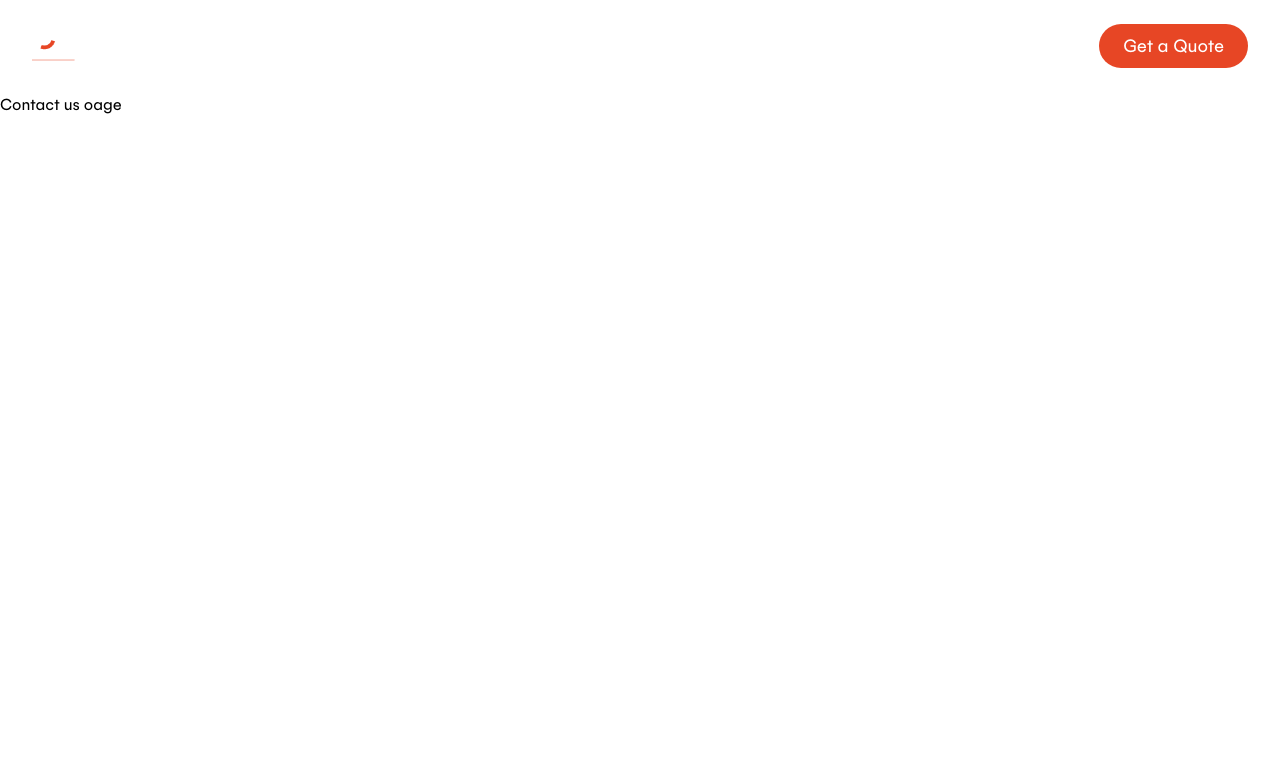
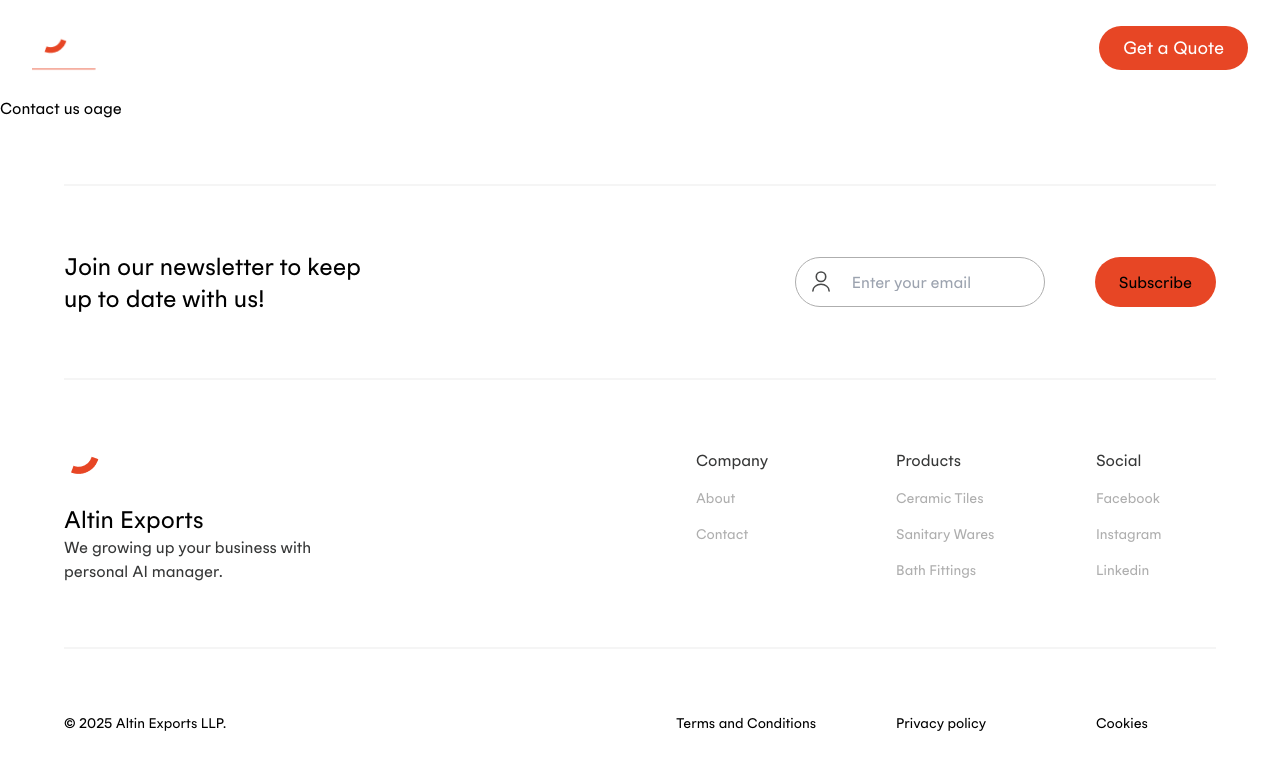
Before and after one commit to vtalix-anshul/altin, a React (Vite) app: page /contact-us in a window 1280 px wide. Shown: the top 770 px of the page. Built offline with nearby package versions, Linux system fonts and the light colour scheme.

Commit message:
Header and footer completed

```diff
--- a/src/App.css
+++ b/src/App.css
@@ -1,5 +1,6 @@
 .home__banner{
-    background-image: url("./assets//images/Slider.png");
+    background-image: url("./assets/images/Slider.png");
     background-position: center;
-    background-size: 100vw 100%;
+    background-size: cover;
+    background-repeat: no-repeat;
 }
--- a/src/App.jsx
+++ b/src/App.jsx
@@ -1,6 +1,7 @@
 import {BrowserRouter as Router, Routes, Route} from "react-router-dom";
 import "./App.css";
 import Header from "./components/Header";
+import Footer from "./components/Footer";
 import Home from "./pages/Home.";
 function App() {
   return (
@@ -8,11 +9,12 @@ function App() {
       <Router>
         <Header />
         <Routes>
-        <Route index element={<Home />}/>
-        <Route path="/about" element={<h2>This sit heabut </h2>}/>
-        <Route path="/products" element={<h2>Products page</h2>} />
-        <Route path="/contact-us" element={<h2>Contact us oage</h2>} />
+          <Route index element={<Home />}/>
+          <Route path="/about" element={<h2>This sit heabut </h2>}/>
+          <Route path="/products" element={<h2>Products page</h2>} />
+          <Route path="/contact-us" element={<h2>Contact us oage</h2>} />
         </Routes>
+        <Footer />
       </Router>
     </>
   );
--- /dev/null
+++ b/src/components/Footer.jsx
@@ -0,0 +1,73 @@
+import user__logo from "../assets/images/user.svg";
+import logo from "../assets/images/logo__2.png"
+import { Link } from "react-router-dom";
+const Footer = ()=>{
+    const FooterLine = ()=>{
+        return (
+            <div className="w-[100%]  border-[1px] border-solid border-lightGray"></div>
+        );
+    }
+    return (<>
+        <footer className="p-4 md:p-8 lg:p-16 flex flex-col gap-16">
+            <FooterLine />
+            <div className="newsletter__div gap-12 md:gap-0 items-center flex flex-col md:flex-row md:justify-between w-full">
+                <h4 className="text-2xl max-w-[320px]">Join our newsletter to keep up to date with us!</h4>
+                <form className="newletter__email__parent flex flex-wrap gap-3 sm:gap-0">
+                    <div className="input__parent relative min-w-[300px] max-w-[360px]">
+                        <input type="email" name="email" id="email" placeholder="Enter your email" className="relative px-6 py-3 rounded-[100px] border border-solid border-darkGray indent-8 focus:outline-none focus:border-orange"/>
+                        <div className="group absolute inset-y-0 left-1 top-1/2 -translate-y-1/2 px-2.5">
+                            <img src={user__logo} alt="" className="size-6" />
+                        </div>
+                    </div>
+                    <button className="email__button btn bg-orange" type="submit">Subscribe</button>
+                </form>
+            </div>
+            <FooterLine />
+            <div className="footer__links__parent flex flex-col md:flex-row md:items-center justify-between gap-6">
+                <div className="logo__text__footer flex flex-col gap-4">
+                    <img src={logo} alt="logo" className="w-fit" />
+                    <div className="description">
+                        <div className="title text-lg md:text-2xl">Altin Exports</div>
+                        <div className="sub__title text-black2 max-w-[300px]">We growing up your business with personal AI manager.</div>
+                    </div>
+                </div>
+                <div className="footer__links__second__parent flex md:flex-row gap-4 md:gap-8 lg:gap-20 flex-wrap">
+                    <div className="first__links min-w-[120px] pt-4 md:pt-0">
+                        <ul className="flex flex-col gap-4">
+                            <li className="list__heading text-black2">Company</li>
+                            <li className="text-darkGray text-sm"><Link to="/about">About</Link></li>
+                            <li className="text-darkGray text-sm"><Link to="/contact-us">Contact</Link></li>
+                        </ul>
+                    </div>
+                    <div className="first__links min-w-[120px] pt-4 md:pt-0">
+                        <ul className="flex flex-col gap-4">
+                            <li className="list__heading text-black2">Products</li>
+                            <li className="text-darkGray text-sm"><Link to="/" >Ceramic Tiles</Link></li>
+                            <li className="text-darkGray text-sm"><Link to="/" >Sanitary Wares</Link></li>
+                            <li className="text-darkGray text-sm"><Link to="/" >Bath Fittings</Link></li>
+                        </ul>
+                    </div>
+                    <div className="first__links min-w-[120px] pt-4 md:pt-0">
+                        <ul className="flex flex-col gap-4">
+                            <li className="list__heading text-black2">Social</li>
+                            <li className="text-darkGray text-sm"><a href="">Facebook</a></li>
+                            <li className="text-darkGray text-sm"><a href="">Instagram</a></li>
+                            <li className="text-darkGray text-sm"><a href="">Linkedin</a></li>
+                        </ul>
+                    </div>
+                </div>
+            </div>
+            <FooterLine />
+            <div className="copyright__parent flex flex-wrap text-sm justify-between">
+                <p className="copyright__para">© 2025 Altin Exports LLP.</p>
+                <div className="terms__and__all flex flex-wrap gap-4 sm:gap-20 mt-8 md:mt-0">
+                    <Link to="/" className="min-w-[120px]">Terms and Conditions</Link>
+                    <Link to="/" className="min-w-[120px]">Privacy policy</Link>
+                    <Link to="/" className="min-w-[120px]">Cookies</Link>
+                </div>
+            </div>
+        </footer>
+    </>);
+}
+
+export default Footer;
--- a/src/components/Header.jsx
+++ b/src/components/Header.jsx
@@ -2,6 +2,7 @@ import { useState } from 'react';
 import SideMenu from './sub-components/SideMenu';
 import NavMenu from './sub-components/NavMenu';
 import { Bars3Icon } from '@heroicons/react/24/outline';
+import GetAQuote from './sub-components/GetAQuote';
 const Header = () => {
   const [mobileMenuOpen, setMobileMenuOpen] = useState(false);
 
@@ -9,11 +10,11 @@ const Header = () => {
   // Function to check if the current path is active
 
   return (
-    <header className="bg-transparent">
+    <header className="bg-transparent z-50">
       {/* Pass isActive function to NavMenu */}
-      <div className='flex justify-between items-center'>
+      <div className='flex justify-between items-center z-50'>
         <NavMenu />
-        <div className="flex xl:hidden lg:hidden mr-2.5">
+        <div className="flex md:hidden pr-2.5 min-w-28 w-full justify-end items-center z-50">
           <button
             type="button"
             onClick={() => setMobileMenuOpen(true)}
@@ -22,7 +23,9 @@ const Header = () => {
             <span className="sr-only">Open main menu</span>
             <Bars3Icon aria-hidden="true" className="h-6 w-6" />
           </button>
+          <GetAQuote />
         </div>
+
         <SideMenu mobileMenuOpen={mobileMenuOpen} setMobileMenuOpen={setMobileMenuOpen}/>
       </div>
     </header>
--- a/src/components/HomeComponents/HomeBanner.jsx
+++ b/src/components/HomeComponents/HomeBanner.jsx
@@ -1,8 +1,14 @@
 const HomeBanner = ()=>{
     return (<>
-        <div className="home__banner h-screen -mt-24">
-            <div className="pt-24 bg-red-900 h-full">
-                this will be the banner
+        <div className="home__banner h-dvh -mt-24 relative">
+            <div className="pt-24 h-full">
+                <div className="banner__info px-4 lg:px-16 w-full md:w-fit text-center md:text-left font-semibold absolute bottom-[100px] text-white">
+                    <p className="text-lg mb-6"><span className="text-orange">/</span> &nbsp;&nbsp;&nbsp;&nbsp;  PORCELAIN TILES</p>
+                    <div className="headings text-6xl ">
+                        <h3>Tiles that suits</h3>
+                        <h3>your style!</h3>
+                    </div>
+                </div>
             </div>
         </div>
     </>);
--- /dev/null
+++ b/src/components/sub-components/GetAQuote.jsx
@@ -0,0 +1,9 @@
+const GetAQuote = ()=>{
+    return (<>
+        <div className="text-lg text-white">
+            <button className="btn bg-orange -px-2 -py-2 text-base sm:text-lg">Get a Quote</button>
+          </div>
+    </>);
+}
+
+export default GetAQuote;
--- a/src/components/sub-components/NavMenu.jsx
+++ b/src/components/sub-components/NavMenu.jsx
@@ -1,5 +1,6 @@
 import {Link} from "react-router-dom";
 import newLogo from "../../assets/images/Logo.png";
+import GetAQuote from "./GetAQuote";
 
 const NavMenu = () => {
   const links = [
@@ -9,15 +10,15 @@ const NavMenu = () => {
   ];
 
   return (
-    <nav aria-label="Global" className="md:mx-auto flex w-full items-center justify-between py-6 px-6 lg:px-8  gap-4">
-      <div className="flex justify-start lg:flex-1 ">
+    <nav aria-label="Global" className="mx-0 md:mx-auto flex w-fit md:w-full items-center justify-between py-6 px-6 lg:px-8  gap-4 z-50">
+      <div className="flex justify-start lg:flex-1">
         <Link to="/" className="-m-1.5 p-1.5">
           <span className="sr-only">Altin</span>
-          <img src={newLogo} alt="Logo" className="h-8 w-auto" />
+          <img src={newLogo} alt="Logo" className="h-12 w-auto" />
         </Link>
       </div>
 
-      <div className="hidden lg:flex gap-x-9 items-center">
+      <div className="hidden md:flex gap-x-9 items-center">
         {links.map(({ to, label }) => (
           <Link
             key={to}
@@ -27,9 +28,7 @@ const NavMenu = () => {
             {label}
           </Link>
         ))}
-        <div className="block text-lg text-white">
-          <button className="btn bg-orange">Get a Quote</button>
-      </div>
+        <GetAQuote />
       </div>
     </nav>
   );
--- a/src/components/sub-components/SideMenu.jsx
+++ b/src/components/sub-components/SideMenu.jsx
@@ -2,6 +2,7 @@ import { Dialog, DialogPanel } from "@headlessui/react";
 import { XMarkIcon } from "@heroicons/react/24/outline";
 import { Link } from "react-router-dom";
 import newLogo from "../../assets/images/Logo.png";
+import GetAQuote from "./GetAQuote";
 
 const SideMenu = ({ mobileMenuOpen, setMobileMenuOpen }) => {
     const links = [
@@ -14,7 +15,7 @@ const SideMenu = ({ mobileMenuOpen, setMobileMenuOpen }) => {
         <div className="fixed inset-0 z-100 bg-gray-500 opacity-75 transition-all duration-300" />
         <DialogPanel className="fixed inset-y-0 right-0 z-20 w-[100%] sm:w-64 bg-white p-6 px-4 pt-5 sm:max-w-sm sm:ring-1 sm:ring-gray-900/10">
             <div className="flex items-center justify-between mb-6">
-            <Link to="/" className="-m-1.5 p-1.5">
+            <Link to="/" className="-m-1.5 p-1.5 bg-black">
                 <img src={newLogo} alt="Logo" className="h-8 w-auto" />
             </Link>
             <button
@@ -36,9 +37,7 @@ const SideMenu = ({ mobileMenuOpen, setMobileMenuOpen }) => {
                 <Link to="/contact-us" className="text-gray-900 block text-lg">
                     Contact Us
                 </Link>
-                <div className="block text-lg text-white">
-                    <button className="btn bg-orange">Get a Quote</button>
-                </div>
+                <GetAQuote />
             </nav>
         </DialogPanel>
         </Dialog>
--- a/src/index.css
+++ b/src/index.css
@@ -46,4 +46,5 @@ body{
     -moz-border-radius: 100px;
     -ms-border-radius: 100px;
     -o-border-radius: 100px;
+    cursor: pointer;
 }
--- a/tailwind.config.js
+++ b/tailwind.config.js
@@ -11,6 +11,8 @@ export default {
         lightOrange: "#FDEDE9",
         lightGray: "#F5F5F5",
         darkGray: "#AEAEAE",
+        black2: "#040505CC"
+
       },
     },
   },
```
Also changed, not shown: src/assets/images/logo__2.png (added), src/assets/images/user.svg (added).
